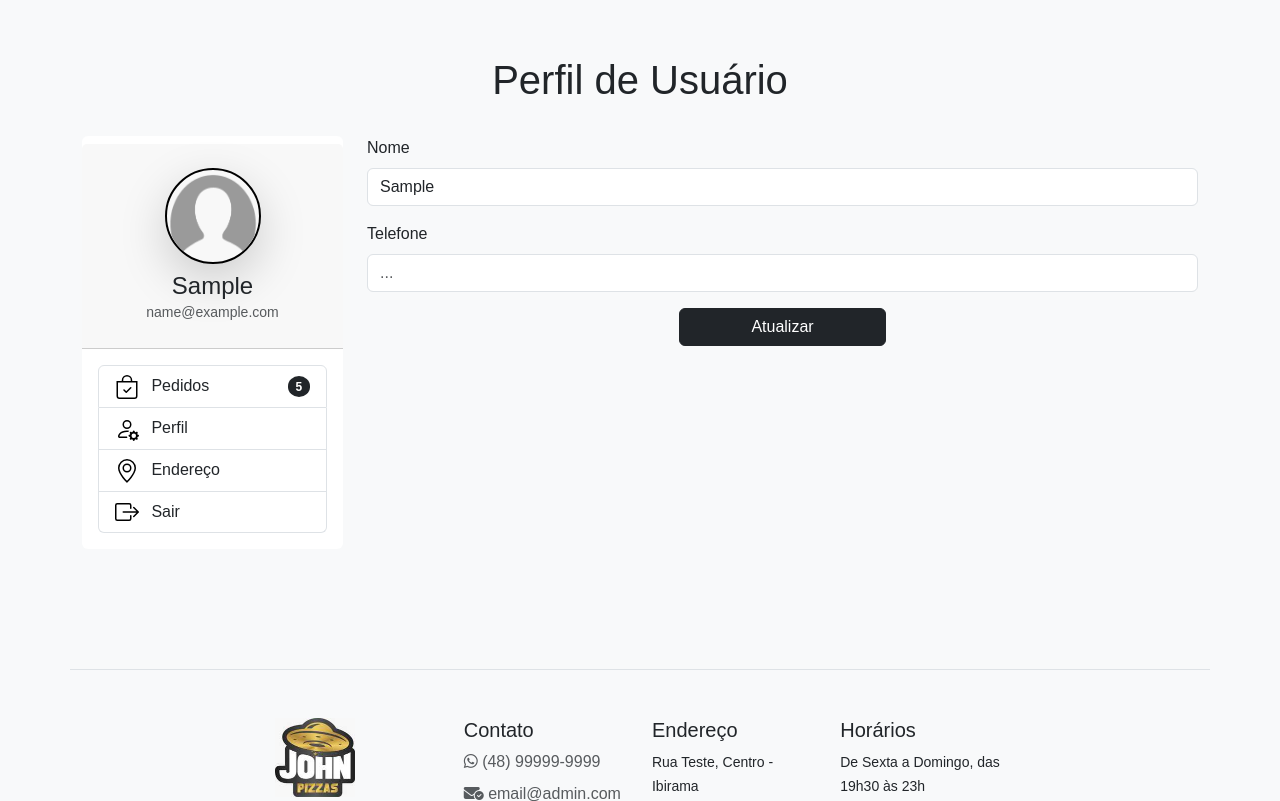
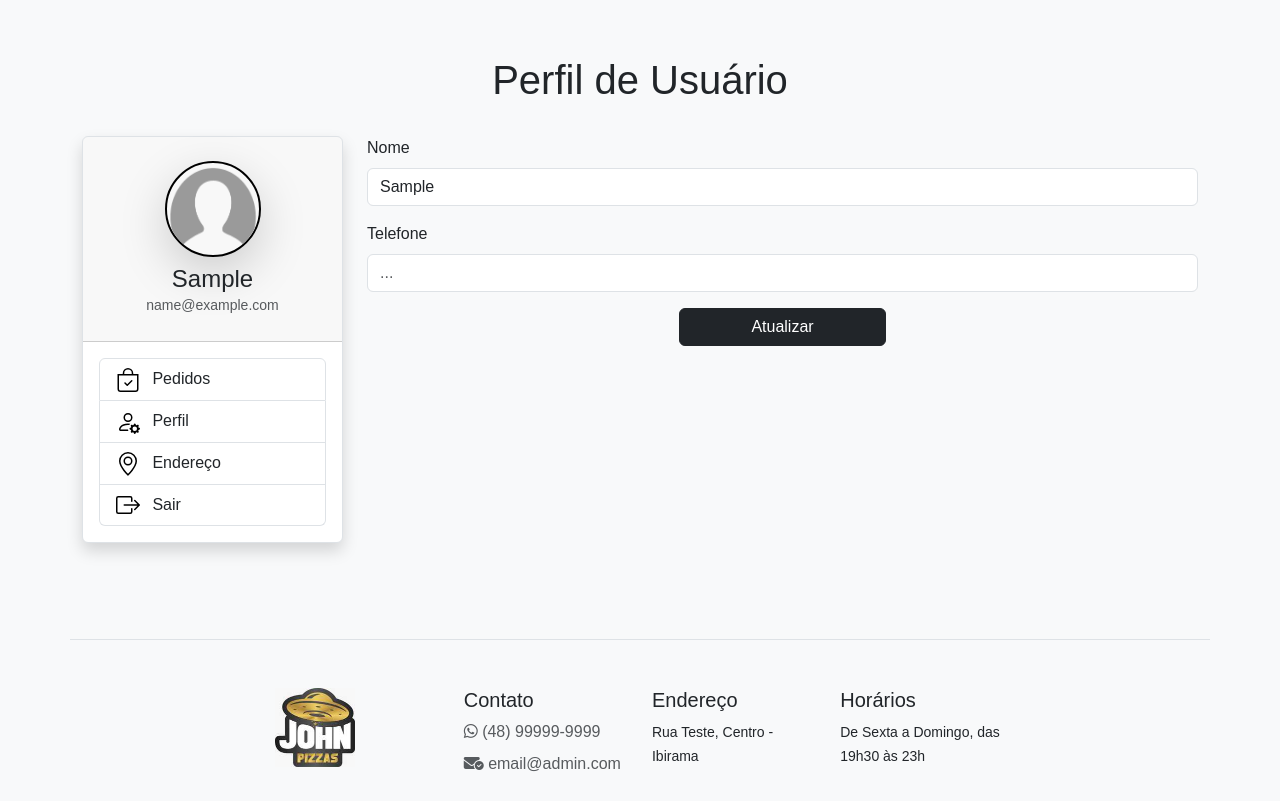
Before and after one commit to diegobers/john-pizzas, a Django app: page /entrar/edit_profile/ in a window 1280 px wide. Shown: the part 121-922 px from the top of the page. Run offline with Django 5.2, Linux system fonts and the light colour scheme; the visitor is signed in with stand-in values (Sample User, id 1); some libraries are stand-ins or nearby versions.

Commit message:
update add/edit user dashboard card

```diff
--- a/accounts/templates/account/add_address.html
+++ b/accounts/templates/account/add_address.html
@@ -20,8 +20,8 @@
     {% row 'row-cols-1 row-cols-md-2 justify-content-center' %}
       <!-- User Card -->
       {% col 'col-12 col-md-3' %}
-        <div class="card border-0 mb-4">
-          <div class="card-header text-center py-4 mt-2">
+        <div class="card border shadow">
+          <div class="card-header text-center py-4">
             <img src="{{ user.photo.url }}" class="card-img-top img-fluid rounded-circle shadow-lg border border-2 border-black" style="width: 96px; height: 96px;" alt="Avatar">
             <h4 class="mb-0 mt-2">{{ user.first_name}}</h4>
             <p class="card-text text-muted"><small class="text-body-secondary">{{ user.email }}</small></p>
@@ -33,7 +33,6 @@
                   <img src="{% static 'icons/bag-check.svg' %}" class="me-2" width="24" height="24" alt="">
                   Pedidos
                 </span>
-                <span class="badge rounded-circle text-bg-dark">5</span>
               </a>
               <a class="list-group-item d-flex justify-content-between align-items-center text-decoration-none" href="{% url 'accounts:edit_profile' %}">
                 <span>
--- a/accounts/templates/account/edit_profile.html
+++ b/accounts/templates/account/edit_profile.html
@@ -19,8 +19,8 @@
     {% row 'row-cols-1 row-cols-md-2 justify-content-center' %}
       <!-- User Card -->
       {% col 'col-12 col-md-3' %}
-        <div class="card border-0 mb-4">
-          <div class="card-header text-center py-4 mt-2">
+        <div class="card border shadow">
+          <div class="card-header text-center py-4">
             <img src="{{ user.photo.url }}" class="card-img-top img-fluid rounded-circle shadow-lg border border-2 border-black" style="width: 96px; height: 96px;" alt="Avatar">
             <h4 class="mb-0 mt-2">{{ user.first_name}}</h4>
             <p class="card-text text-muted"><small class="text-body-secondary">{{ user.email }}</small></p>
@@ -32,7 +32,6 @@
                   <img src="{% static 'icons/bag-check.svg' %}" class="me-2" width="24" height="24" alt="">
                   Pedidos
                 </span>
-                <span class="badge rounded-circle text-bg-dark">5</span>
               </a>
               <a class="list-group-item d-flex justify-content-between align-items-center text-decoration-none" href="{% url 'accounts:edit_profile' %}">
                 <span>
```
